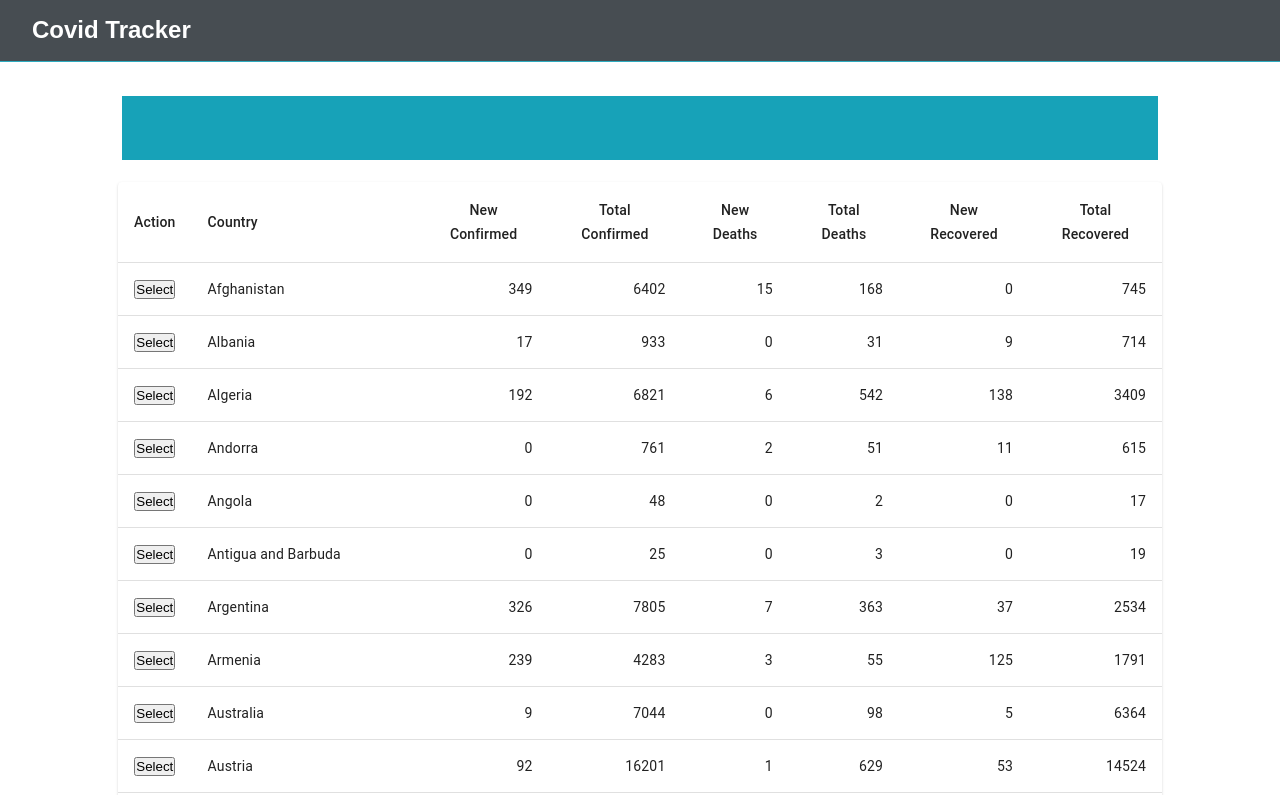
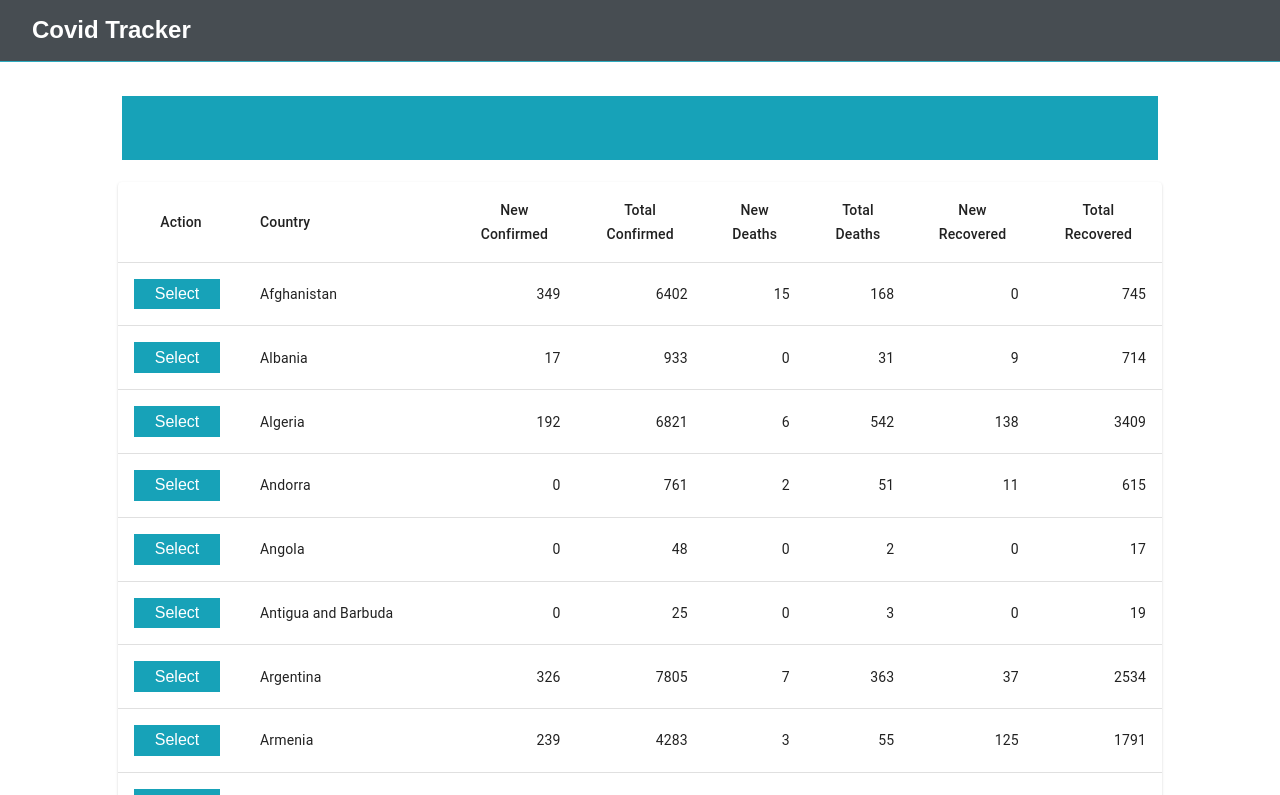
Before and after one commit to joseMana/react-js-covid-tracker, a React (Create React App) app: page / in a window 1280 px wide. Shown: the top 795 px of the page. Built offline with nearby package versions, Linux system fonts and the light colour scheme.

Commit message:
- Implemented 'Select/Unselect' logic with change of button color

```diff
--- a/src/components/CountryEntryComponent.tsx
+++ b/src/components/CountryEntryComponent.tsx
@@ -1,18 +1,32 @@
 import Country from "../models/Country"
 import { TableRow, TableCell } from "@material-ui/core";
-import React from "react";
+import React, { useEffect, useState } from "react";
+import { updateCommaList } from "typescript";
+import { red } from "@material-ui/core/colors";
 
 type Props = {
     country: Country,
 }
 
+
+
 const CountryEntry: React.FC<Props> = (props) => {
     const { country } = props;
+    let btnClassName = 'btn btn-primary';
+
+    const [updatedText, setText] = useState(props.country.currentText);
+    const [updatedClassName, setClassName] = useState(btnClassName);
+    function OnClickSetText() {
+        setText((updatedText === 'Select' ? 'Unselect' : 'Select'));
+
+        btnClassName = (updatedText === 'Select' ? 'btn btn-danger' : 'btn btn-primary');
+        setClassName(btnClassName);
+    }
 
     return <TableRow key={country.countryCode}>
         <TableCell align="center">
-            <button>
-                Select
+            <button className={updatedClassName} onClick={OnClickSetText}>
+                {updatedText}
             </button>
         </TableCell>
         <TableCell>{country.name}</TableCell>
--- a/src/models/Country.ts
+++ b/src/models/Country.ts
@@ -5,11 +5,13 @@ export default class Country {
     countryCode: string;
     slug: string;
     stats: CountryStats;
+    currentText: string;
 
     constructor(countryResponse: any) {
         this.name = countryResponse.Country;
         this.countryCode = countryResponse.CountryCode;
         this.slug = countryResponse.Slug;
         this.stats = new CountryStats(countryResponse);
+        this.currentText = 'Select'
     }
 }
```
